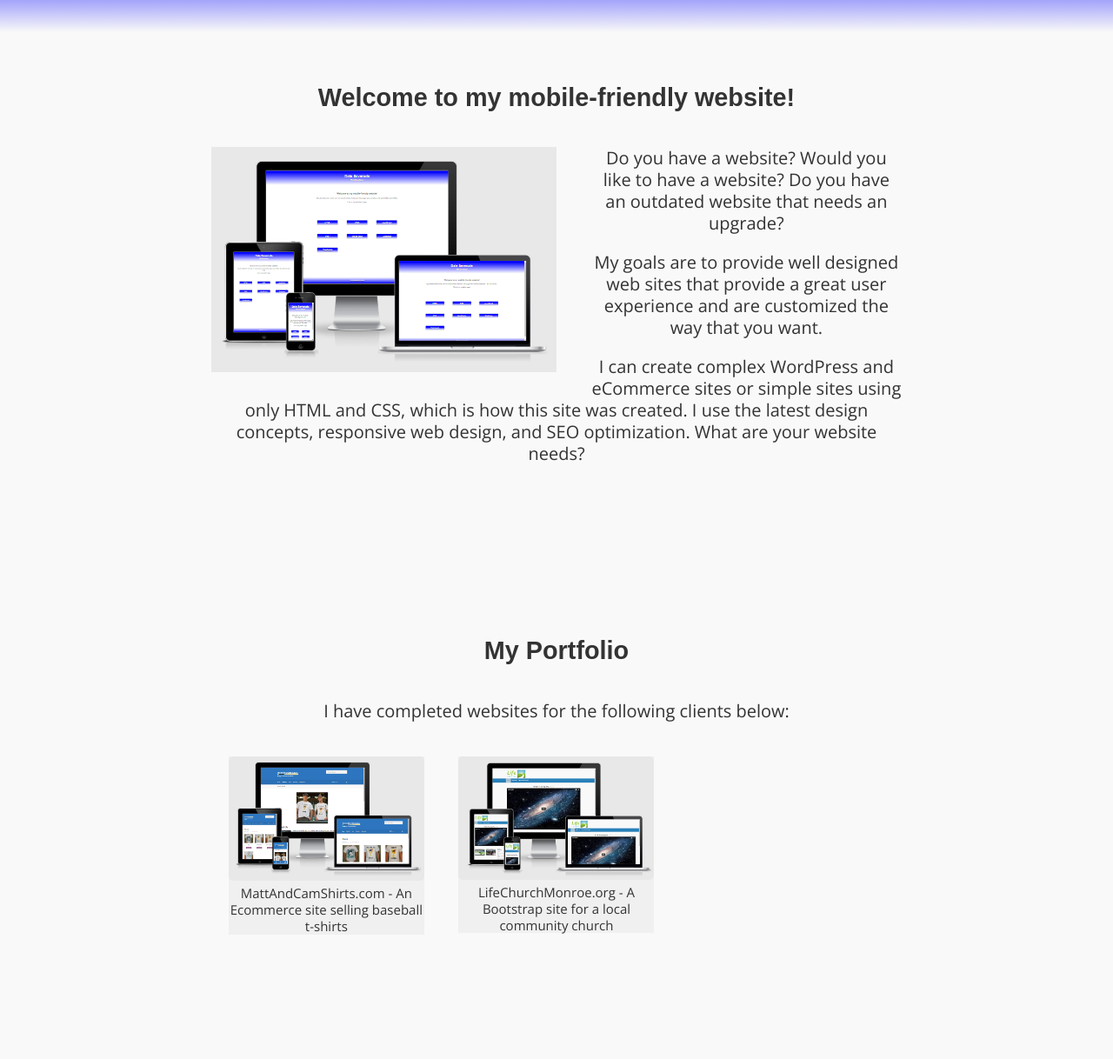
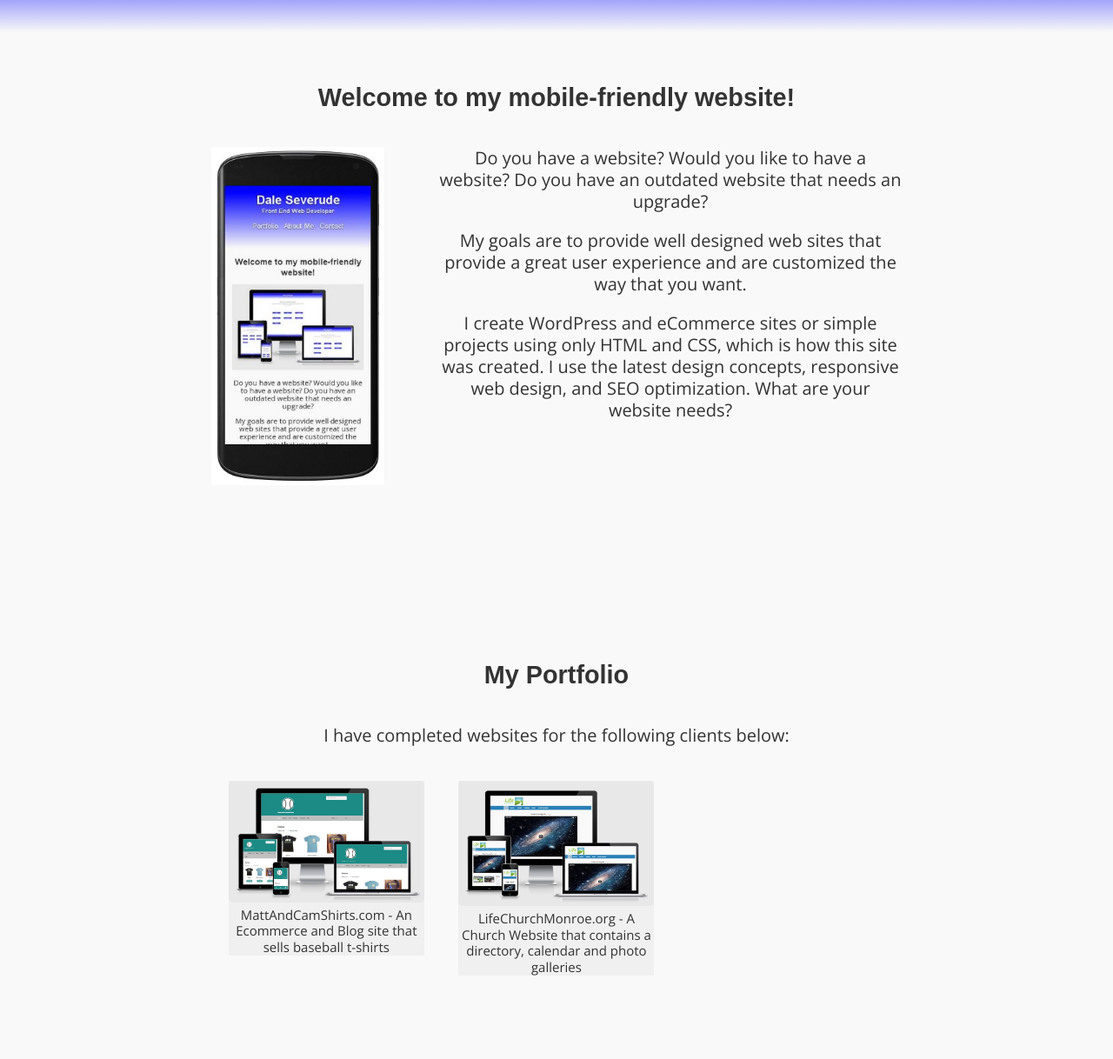
Before and after one commit to severude/severude.github.io, a plain HTML site: page index.html in a window 1280 px wide. Shown: the part 82-1300 px from the top of the page at 87% size. Drawn offline with nearby package versions, Linux system fonts and the light colour scheme.

Commit message:
Added README and LICENSE files as well as refactoring

```diff
--- a/css/style.css
+++ b/css/style.css
@@ -89,10 +89,13 @@ p {
 	color: lightgrey;
 }
 .feature_pic{
-    width: 100%;
+	float: left;
+	margin-right: 8%;
+	margin-bottom: 3%;
+    width: 25%;
 }
 .profile_pic {
-    width: 30%;
+    width: 25%;
     border-radius: 50%;
     margin-top: 5%;
 }
@@ -226,10 +229,6 @@ p {
         padding: 10px 5px;
     }
     .feature_pic {
-        float: left;
-        width: 50%;
-        margin-right: 5%;
-        margin-bottom: 2%;
     }
     .profile_pic {
         width: 25%;
--- a/index.html
+++ b/index.html
@@ -33,10 +33,10 @@
         </header>
         <div class="content clearfix">
             <h3>Welcome to my mobile-friendly website!</h3>
-            <img class="feature_pic" src="img/webimage.png" alt="website image">
+            <img class="feature_pic" src="img/MobileView.JPG" alt="website image">
             <p>Do you have a website?  Would you like to have a website?  Do you have an outdated website that needs an upgrade?</p>
             <p>My goals are to provide well designed web sites that provide a great user experience and are customized the way that you want.</p>
-            <p>I can create complex WordPress and eCommerce sites or simple sites using only HTML and CSS, which is how this site was created.   I use the latest design concepts, responsive web design, and SEO optimization.  What are your website needs?</p>
+            <p>I create WordPress and eCommerce sites or simple projects using only HTML and CSS, which is how this site was created.   I use the latest design concepts, responsive web design, and SEO optimization.  What are your website needs?</p>
         </div>
         <div id="portfolio">
             <div class="content clearfix">
@@ -46,14 +46,14 @@
                     <ul id="gallery">
                       <li>
                         <a href="http://mattandcamshirts.com">
-                        <img src="img/MattandCamShirts.png" alt="MattandCamShirts.com">
-                        <p>MattAndCamShirts.com - An Ecommerce site selling baseball t-shirts</p>
+                        <img src="img/MattandCamShirts.JPG" alt="MattandCamShirts.com">
+                        <p>MattAndCamShirts.com - An Ecommerce and Blog site that sells baseball t-shirts</p>
                         </a>
                       </li>
                       <li>
                         <a href="http://lifechurchmonroe.org">
-                        <img src="img/LifeChurchMonroe.png" alt="LifeChurchMonroe.org">
-                        <p>LifeChurchMonroe.org - A Bootstrap site for a local community church</p>
+                        <img src="img/LifeChurchMonroe.JPG" alt="LifeChurchMonroe.org">
+                        <p>LifeChurchMonroe.org - A Church Website that contains a directory, calendar and photo galleries</p>
                         </a>
                       </li>
                   </ul>
@@ -63,7 +63,7 @@
         <div id="aboutme">
             <div class="content clearfix">
                 <h3>About Me</h3>
-                <p>I have studied online at teamtreehouse.com where I have completed tracks in <b>Web Design</b>, <b>Front End Web Development</b>, <b>WordPress Development</b>, and <b>Business</b>.  Click <a href="https://teamtreehouse.com/daleseverude">here</a> to view my recent progress at Treehouse or click <a href="https://github.com/severude">here</a> to view my latest projects on Github.</p>
+                <p>I have studied online at teamtreehouse.com where I have completed tracks in <b>Web Design</b>, <b>Front End Web Development</b>, <b>WordPress Development</b>, and <b>Business</b>.  Click <a href="https://teamtreehouse.com/daleseverude">here</a> to view my recent progress at Treehouse.</p>
                 <p>Below are my top development tools:</p>
                 <div class="container">
                     <ul class="my-buttons">
```
Also changed, not shown: img/LifeChurchMonroe.JPG (added), img/LifeChurchMonroe.png (deleted), img/MattandCamShirts.JPG (added), img/MobileView.JPG (added), img/webimage.png (deleted), 3 other files.
